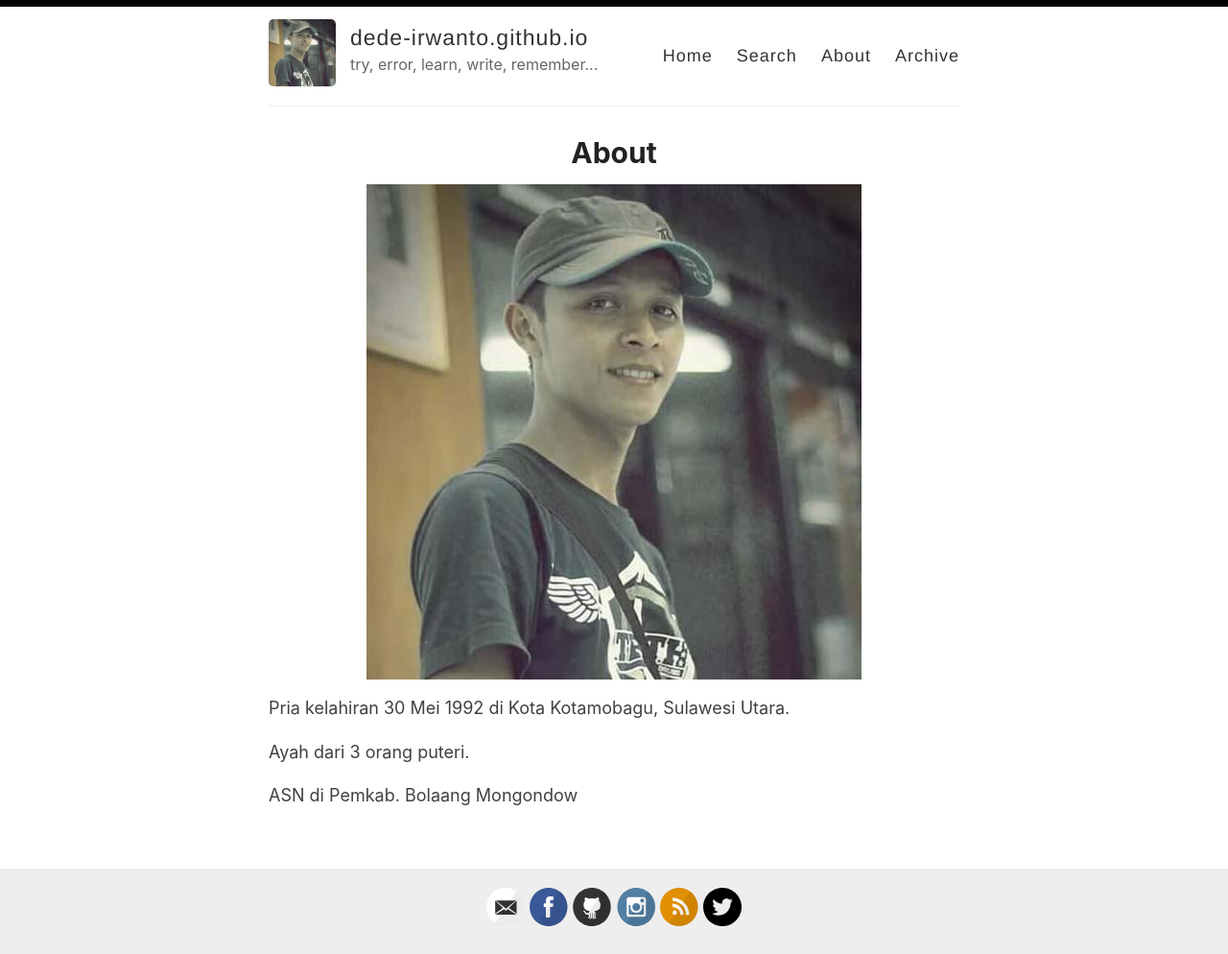
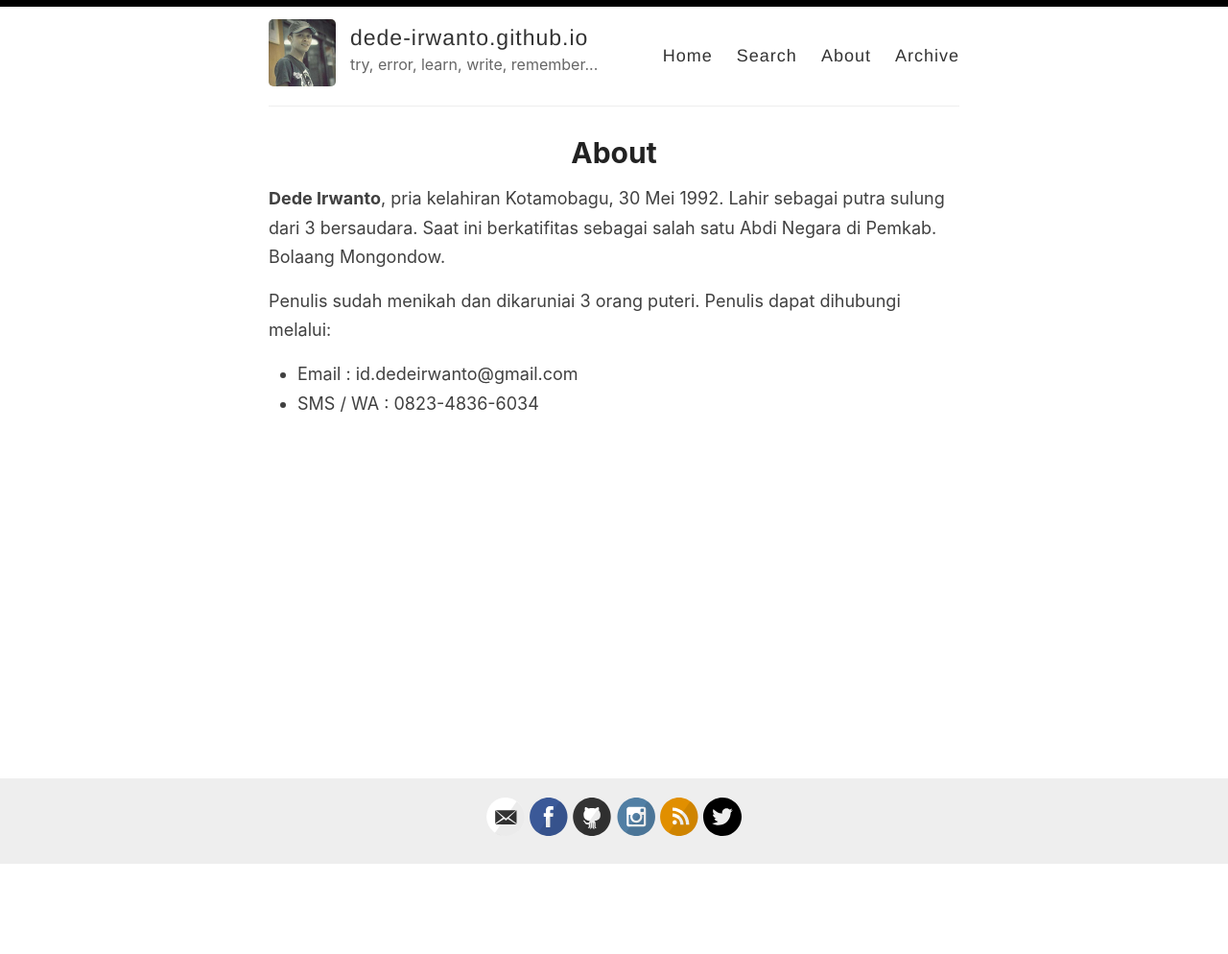
Before and after one commit to dede-irwanto/dede-irwanto.github.io, a Jekyll site: the page built from _pages/about.md, in a window 1280 px wide. Shown: the whole page at 96% size. Built offline with Jekyll 4.4.1, drawn with Linux system fonts in a browser that asks for light colours; after the commit the page ends 901 px from its top, so only the background shows below that.

Commit message:
Update about.md

```diff
--- a/_pages/about.md
+++ b/_pages/about.md
@@ -4,10 +4,8 @@
 permalink: /about/
 ---
 
-![](/images/dede.jpg)
+**Dede Irwanto**, pria kelahiran Kotamobagu, 30 Mei 1992. Lahir sebagai putra sulung dari 3 bersaudara. Saat ini berkatifitas sebagai salah satu Abdi Negara di Pemkab. Bolaang Mongondow.
 
-> Pria kelahiran 30 Mei 1992 di Kota Kotamobagu, Sulawesi Utara.
-
-> Ayah dari 3 orang puteri.
-
-> ASN di Pemkab. Bolaang Mongondow
+Penulis sudah menikah dan dikaruniai 3 orang puteri. Penulis dapat dihubungi melalui:
+- Email : id.dedeirwanto@gmail.com
+- SMS / WA : 0823-4836-6034
```
